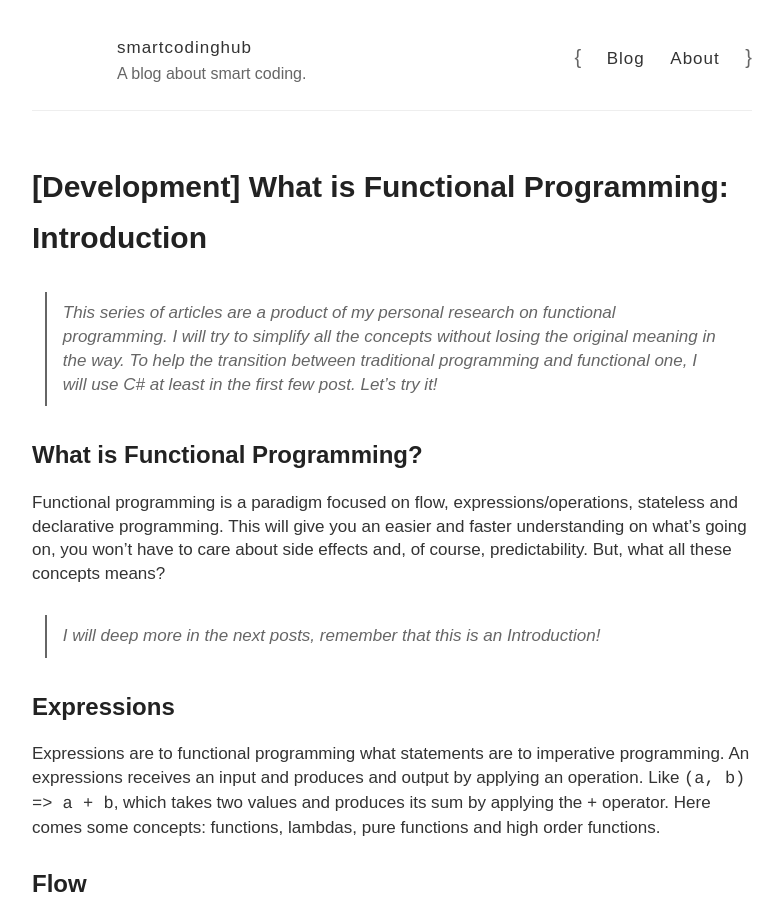
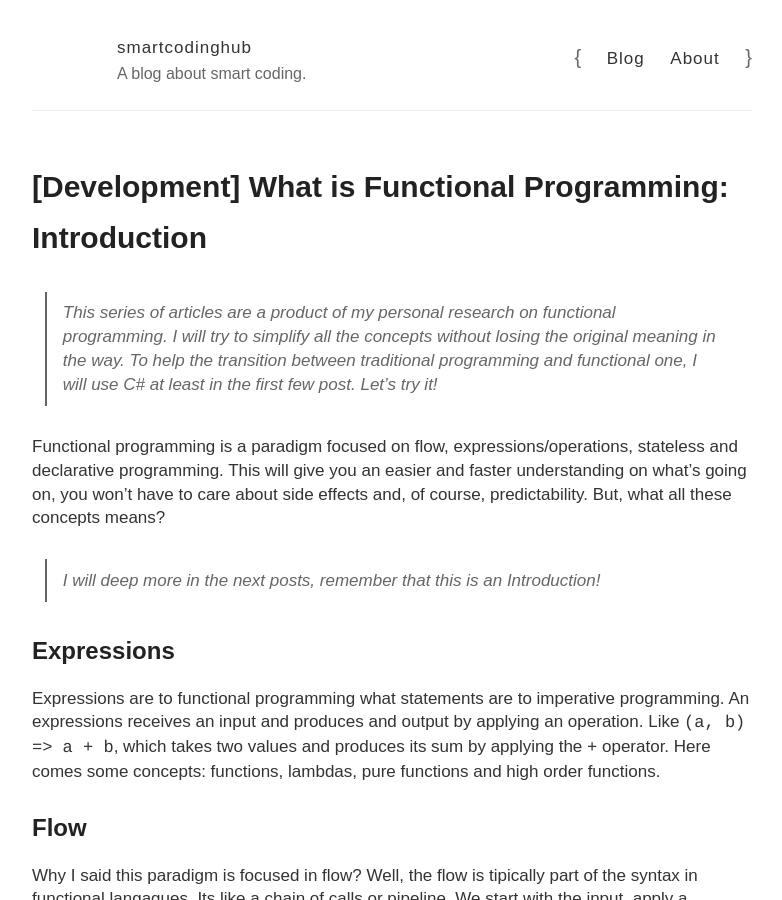
Before and after one commit to smartcodinghub/smartcodinghub.github.io, a Jekyll site: the page built from _posts/2017-01-27-development-Introduction-To-Functional-Programming.md, in a window 1280 px wide and 900 px high. Shown: the whole window, without its empty margins (248-1030 px from the left). Built offline with Jekyll 4.4.1, drawn with Linux system fonts in a browser that asks for light colours; comment, search, counter and statistics services are not loaded.

Commit message:
Update 2017-01-27-development-Introduction-To-Functional-Programming.md

```diff
--- a/_posts/2017-01-27-development-Introduction-To-Functional-Programming.md
+++ b/_posts/2017-01-27-development-Introduction-To-Functional-Programming.md
@@ -8,8 +8,6 @@ I will try to simplify all the concepts without losing the original meaning in t
 To help the transition between traditional programming and functional one, I will use C# at least
 in the first few post.
 Let's try it!
-
-## What is Functional Programming?
 
 Functional programming is a paradigm focused on flow, expressions/operations,
 stateless and declarative programming.
```
